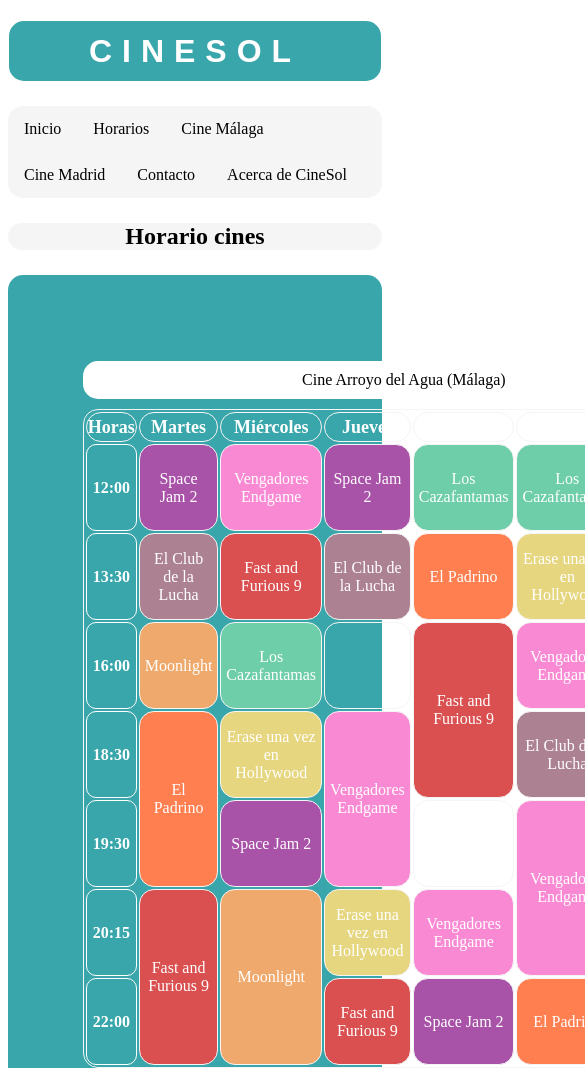
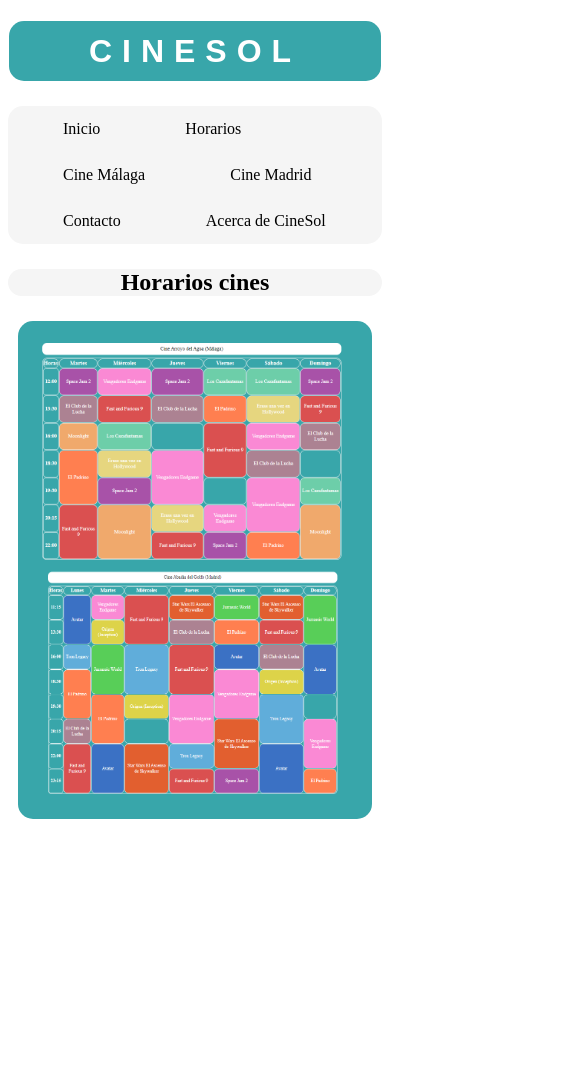
Before and after one commit to AngelDiaaz/angeldiaaz.github.io, a plain HTML site: page Horario.html in a window 390 px wide. Shown: the top 1068 px of the page, 585 px wide, since content can reach past the window. After the commit the page ends 844 px from the top, so only its background shows below. Drawn offline with Linux system fonts and the light colour scheme.

Commit message:
Modificacion horario

```diff
--- a/Horario.html
+++ b/Horario.html
@@ -5,7 +5,7 @@
     <title>CineSol</title>
     <meta charset="UTF-8">
     <meta name="viewport" content="width=device-width, initial-scale=1.0">
-    <link rel="stylesheet" href="css\stylehorario.css">
+    <link rel="stylesheet" href="css\style.css">
     <link rel="shortcut icon" href="images\sol azul.png" />
 </head>
 
@@ -14,7 +14,7 @@
     <header>
         <h1>CINESOL</h1>
     </header>
-    <nav>
+    <nav class="menu">
         <ul>
             <li><a class="active" href="index.html" src="index.html">Inicio</a></li>
             <li><a href="Horario.html">Horarios</a></li>
@@ -22,12 +22,22 @@
             <li><a href="CineMadrid.html" src="CineMadrid.html">Cine Madrid</a></li>
             <li><a href="Contacto.html">Contacto</a></li>
             <li><a href="AcercadeCinesol.html">Acerca de CineSol</a></li>
+        </ul>
+    </nav>
+    <nav class="selec">
+        <h2>Horarios cines</h2>
+    </nav>
 
-        </ul>
-        <nav class="selec">
-            <h2>Horario cines</h2>
-        </nav>
-        <div class="horario">
+    <section class="contacto">
+        <img class="imghorario" src="images\horario cinesol malaga.PNG">
+        <img class="imghorario" src="images\horario madrid.PNG">
+    </section>
+
+</body>
+
+</htmlS>
+
+<!-- <div class="horario">
             <table class="table">
                 <caption>Cine Arroyo del Agua (Málaga)</caption> <br><br>
                 <thead>
@@ -190,7 +200,4 @@
                 </tbody>
             </table>
         </div>
-        </div>
-</body>
-
-</html>
+        </div> -->
--- a/css/style.css
+++ b/css/style.css
@@ -469,4 +469,10 @@ th {
         text-decoration: none;
         margin-left: 25px;
       }
+
+    .imghorario{
+        text-align: center;
+        width: 100%;
+        height: 100%;
+    }
 }
```
Also changed, not shown: images/azul sol.png (deleted), images/horario cinesol malaga.PNG (added), images/horario madrid.PNG (added), images/menu2.jpg (deleted).
